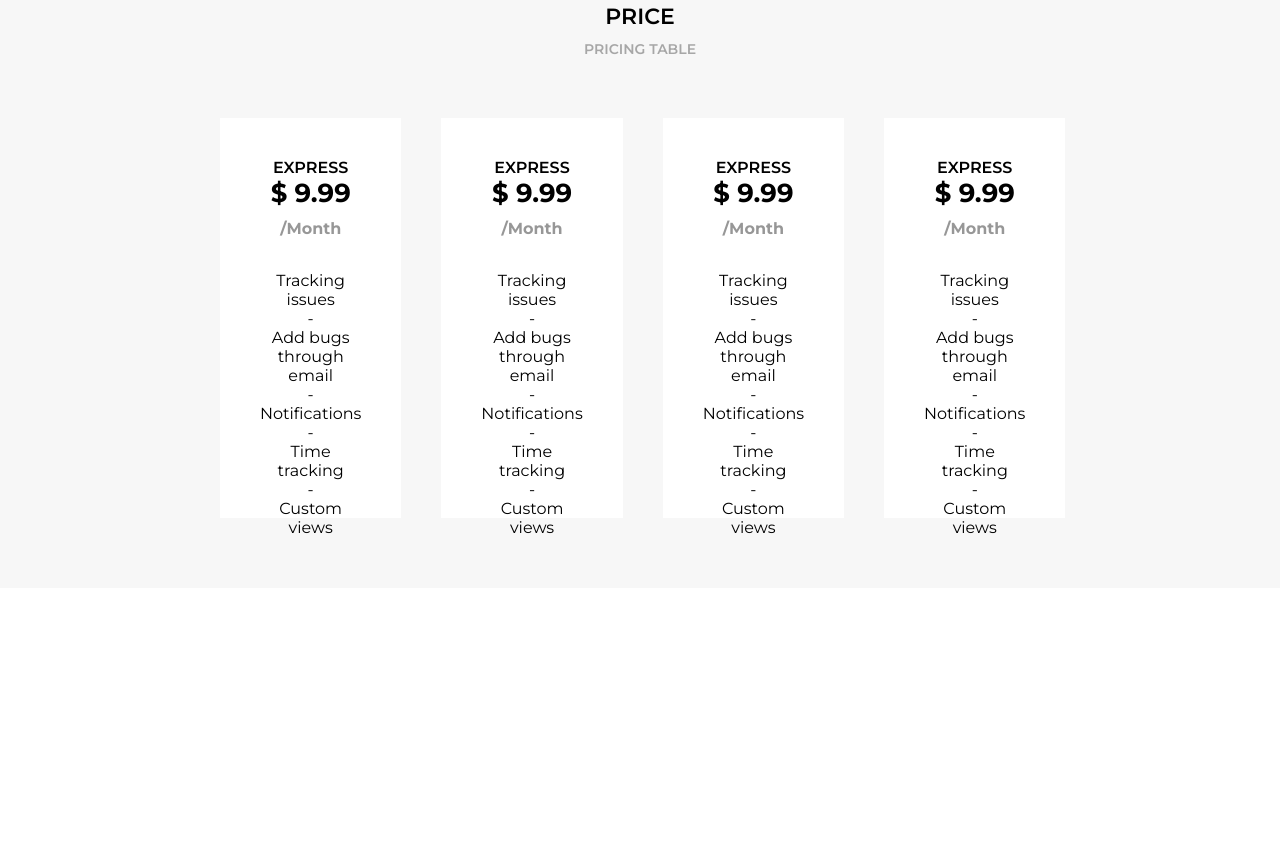
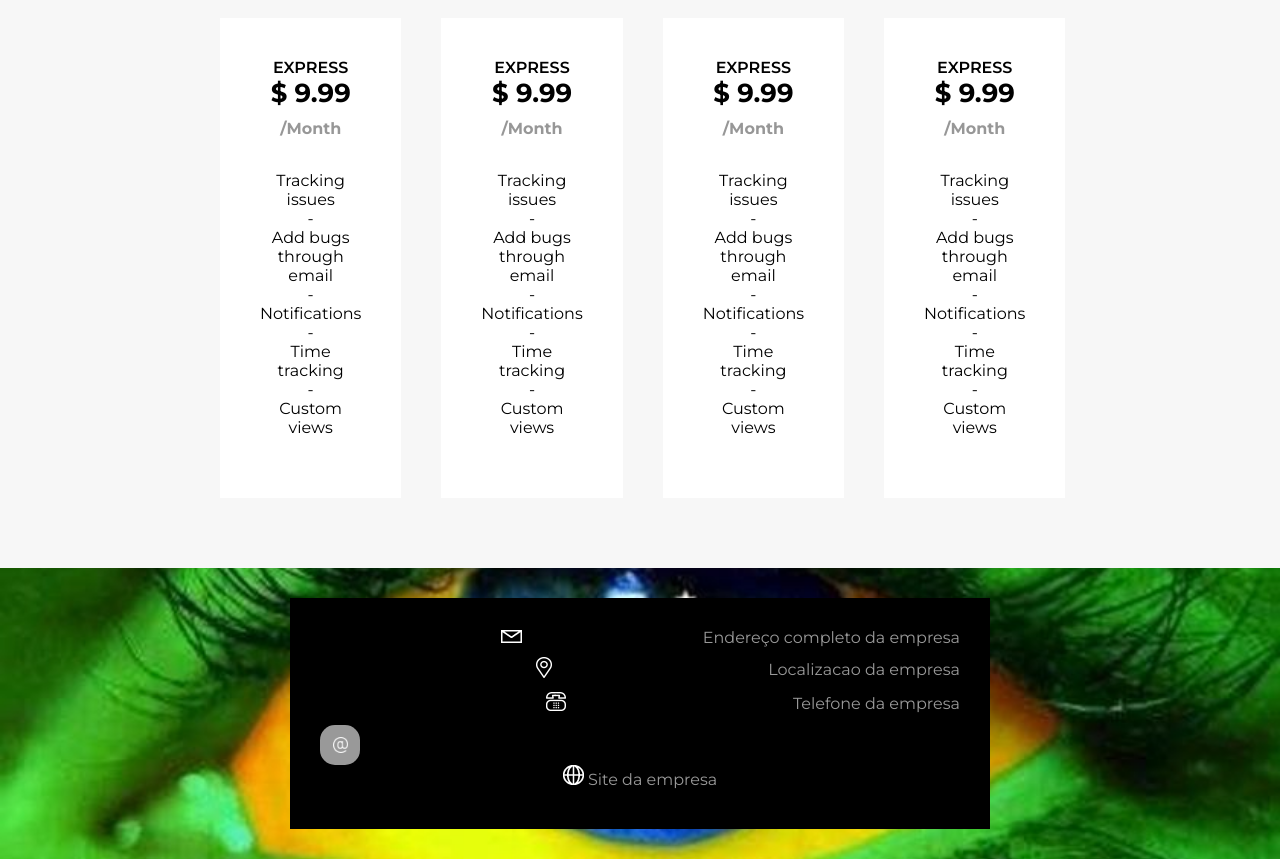
Before and after one commit to Cosamores/aula-desenvolvimento-web-ifsp, a plain HTML site: page index.html in a window 1280 px wide. Shown: the part 4191-5050 px from the top of the page. Before the commit the page ends 4779 px from the top, so only its background shows below. Drawn offline with Linux system fonts and the light colour scheme.

Commit message:
fiz nada

```diff
--- a/assets/css/style.css
+++ b/assets/css/style.css
@@ -22,9 +22,11 @@
 }
 
 * {
-    padding: 0;
-    margin: 0;
-    box-sizing: border-box;
+    padding: 0 auto;
+    margin: 0 auto;
+}
+html  {
+    width: 100%;
 }
 
 body{
@@ -389,16 +391,18 @@ header {
     display: flex;
     cursor: pointer;
 }
-
+.darken .ourteam {
+    display: flex;
+    justify-content: center;
+}
 .section-ourteam {
     display: flex;
     background-size: cover;
     text-align: center;
-    padding-left: 200px;
-    padding-right: 200px;
-    margin: o auto;
+    margin: 0;
     justify-content: center;
-    height: 550px;
+    height: 450px;
+    width: 200px;
     background-image: url('../../media/foto10.jpg');
     background-repeat: no-repeat;
     background-size: cover;
@@ -410,7 +414,7 @@ header {
     width: auto;
     background-color: var(--bgDefLight);
     padding: 20px;
-    margin: auto 10px;
+    margin: 0 auto;
     justify-content: center;
     align-items: center;
 
@@ -645,3 +649,48 @@ select.form-control {background-image:url(images/select-arrow.png) !important; b
 .plan-content {
     padding-top: 30px;
 }
+
+.section-map {
+    background-image: url('../image/mapa.png');
+    background-size: cover;
+    background-position: center;
+    padding-top: 30px;
+    padding-bottom: 30px;
+}
+
+.section-map--area {
+    width: 100vw;
+    max-width: 1140px;
+    margin: auto;
+}
+
+.section-map--info {
+    width: 50%;
+    padding: 30px;
+    background-color: var(--bgDefDark);
+    color: var(--titColorLight);
+}
+
+.section-map--info-item {
+    display: flex;
+    align-items: center;
+    color: var(--textService);
+    margin-bottom: 10px;
+}
+
+.section-map--info-item-img {
+    width: 30px;
+    height: 30px;
+    display: inline-flex;
+    justify-content: center;
+    align-items: center;
+    padding: 5px;
+    background-color: var(--textService);
+    border-radius: 15px;
+    margin-right: 15px;
+}
+
+.section-map--info-item-img img {
+    width: 15px;
+    height: auto;
+}
--- a/index.html
+++ b/index.html
@@ -449,7 +449,42 @@
                     </div>
                 </div>
             </section>
-
+            <section class="section-map">
+                <div clas="section-map--area">
+                    <div class="section-map--info">
+                        <div class="section-map--info-item">
+                            <div class="section-map-info-item--img">
+                                <img src="assets/image/carta.png" alt="web"/>
+                            </div>
+                            Endereço completo da empresa
+                        </div>
+                        <div class="section-map--info-item">
+                            <div class="section-map-info-item--img">
+                                <img src="assets/image/localizacao.png" alt="web"/>
+                            </div>
+                            Localizacao da empresa
+                        </div>
+                        <div class="section-map--info-item">
+                            <div class="section-map-info-item--img">
+                                <img src="assets/image/telefone.png" alt="web"/>
+                            </div>
+                            Telefone da empresa
+                        </div>
+                        <div class="section--map-info-item">
+                            <div class="section-map--info-item-img">
+                                <img src="assets/image/arroba.png" alt="web"/>
+                            </div>
+                            Email da empresa
+                        </div>
+                        <div class="section-map--info-item">
+                            <div class="section-map-info-item--img">
+                                <img src="assets/image/web.png" alt="web"/>
+                                Site da empresa
+                            </div>
+                        </div>
+                    </div>
+                </div>
+            </section>
         </main>
         <footer>
         </footer>
```
Also changed, not shown: assets/image/mapa.png (added).
